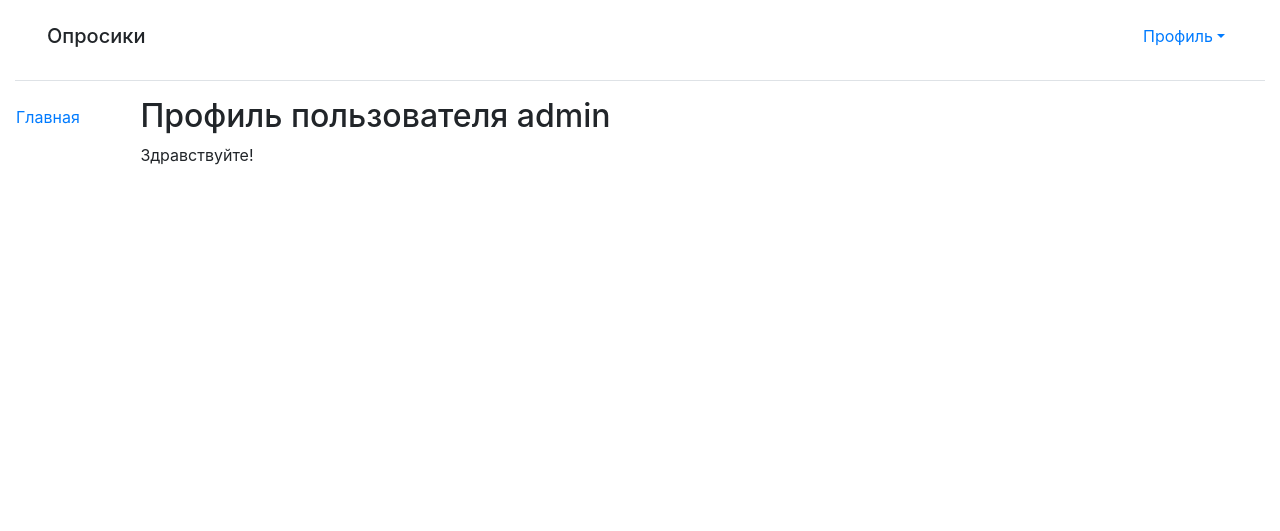
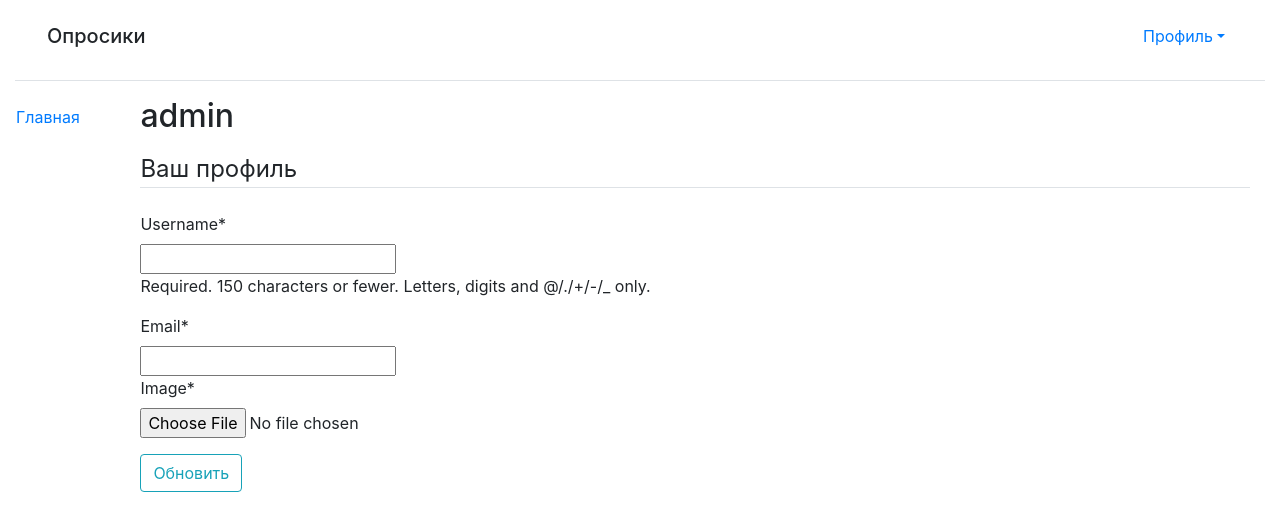
Before and after one commit to alikpid/polls, a Django app: template mysite/polls/templates/polls/profile.html in a window 1280 px wide. Shown: the top 531 px of the page. Run offline with Django 3.2, Linux system fonts and the light colour scheme; the template is opened without the code that fills it: values that come from a table or form of the project are taken from there, others are empty; a user stored in the database is signed in; some libraries are stand-ins or nearby versions.

Commit message:
ОФИГЕТЬ КАРТИНКИ В ПРОФИЛЕ РАБОТАЮТ

```diff
--- a/mysite/mysite/settings.py
+++ b/mysite/mysite/settings.py
@@ -39,7 +39,7 @@ INSTALLED_APPS = [
     'django.contrib.staticfiles',
     'polls.apps.PollsConfig',
     'bootstrap4',
-    'easy_thumbnails',
+    'crispy_forms',
 ]
 
 MIDDLEWARE = [
--- a/mysite/polls/admin.py
+++ b/mysite/polls/admin.py
@@ -1,7 +1,7 @@
 from django.contrib import admin
 from .models import Question, Choice
 from django.contrib import admin
-from .models import Profile
+# from .models import Profile
 
 
 class ChoiceInLine(admin.TabularInline):
@@ -14,6 +14,3 @@ class QuestionAdmin(admin.ModelAdmin):
 
 
 admin.site.register(Question, QuestionAdmin)
-
-
-admin.site.register(Profile)
--- a/mysite/polls/apps.py
+++ b/mysite/polls/apps.py
@@ -1,6 +1,4 @@
 from django.apps import AppConfig
-
-# from .signals import save_profile
 
 
 class PollsConfig(AppConfig):
--- a/mysite/polls/forms.py
+++ b/mysite/polls/forms.py
@@ -1,6 +1,6 @@
 from django import forms
+from django.contrib.auth.forms import UserCreationForm
 from django.contrib.auth.models import User
-from django.contrib.auth.forms import UserCreationForm
 from .models import Profile
 
 
--- a/mysite/polls/models.py
+++ b/mysite/polls/models.py
@@ -1,11 +1,11 @@
 import datetime
-from django.db import models
+
+from django.db.models.signals import post_save
 from django.utils import timezone
 
 from django.db import models
 from django.contrib.auth.models import User
-from django.dispatch import receiver
-from django.db.models.signals import post_save
+from PIL import Image
 
 
 class Question(models.Model):
@@ -35,11 +35,12 @@ class Profile(models.Model):
     def __str__(self):
         return f'{self.user.username} Profile'
 
-    @receiver(post_save, sender=User)
-    def create_profile(self, instance, created, **kwargs):
-        if created:
-            Profile.objects.create(user=instance)
+    def save(self):
+        super().save()
 
-    @receiver(post_save, sender=User)
-    def save_profile(self, instance, **kwargs):
-        instance.profile.save()
+        img = Image.open(self.image.path)
+
+        if img.height > 300 or img.width > 300:
+            output_size = (300, 300)
+            img.thumbnail(output_size)
+            img.save(self.image.path)
--- a/mysite/polls/templates/polls/profile.html
+++ b/mysite/polls/templates/polls/profile.html
@@ -1,21 +1,24 @@
 {% extends "polls/basic.html" %}
-{% load thumbnail %}
-{% load static %}
-{% load bootstrap4 %}
-{% block title %} Профиль пользователя {% endblock %}
-
+{% load crispy_forms_tags %}
 {% block content %}
-   <h2>Профиль пользователя {{ user.username }}</h2>
-   {% if user.first_name and user.last_name %}
-<!--    <img class="rounded-circle account-img" src="{{ user.profile.img.url }}">-->
-
-<!--        <img class="rounded-circle account-img" src="{{ user.advuser.img.url }}" height=100 width=100><br><br>-->
-        <img class="rounded-circle account-img" src="{{ user.profile.image.url }}" height=100 width=100>
-
-       <p>Здравствуйте, {{ user.first_name }} {{ user.last_name }} </p>
-   {% else %}
-       <p>Здравствуйте! </p>
-   {% endif %}
-{% endblock %}
-
-<!-- добавить аватар-->
+	<div class="content-section">
+  	<div class="media">
+    	<img class="rounded-circle account-img" src="{{ user.profile.image.url }}">
+    	<div class="media-body">
+      	<h2 class="account-heading">{{ user.username }}</h2>
+  	    <p class="text-secondary">{{ user.email }}</p>
+    	</div>
+  	</div>
+  	   	<form method="POST" enctype="multipart/form-data">
+      	{% csrf_token %}
+      	<fieldset class="form-group">
+          	<legend class="border-bottom mb-4">Ваш профиль</legend>
+          	{{ u_form|crispy }}
+              {{ p_form|crispy }}
+      	</fieldset>
+      	<div class="form-group">
+          	<button class="btn btn-outline-info" type="submit">Обновить</button>
+      	</div>
+  	</form>
+	</div>
+{% endblock content %}
```
Also changed, not shown: mysite/polls/signals.py (+5 -3 lines), mysite/polls/views.py (+5 -3 lines), mysite/db.sqlite3, mysite/media/profile_pics/1493287748.png (added), mysite/media/profile_pics/boli-v-stupnyah-500x332-1.jpg (added), mysite/polls/migrations/0001_initial.py.
